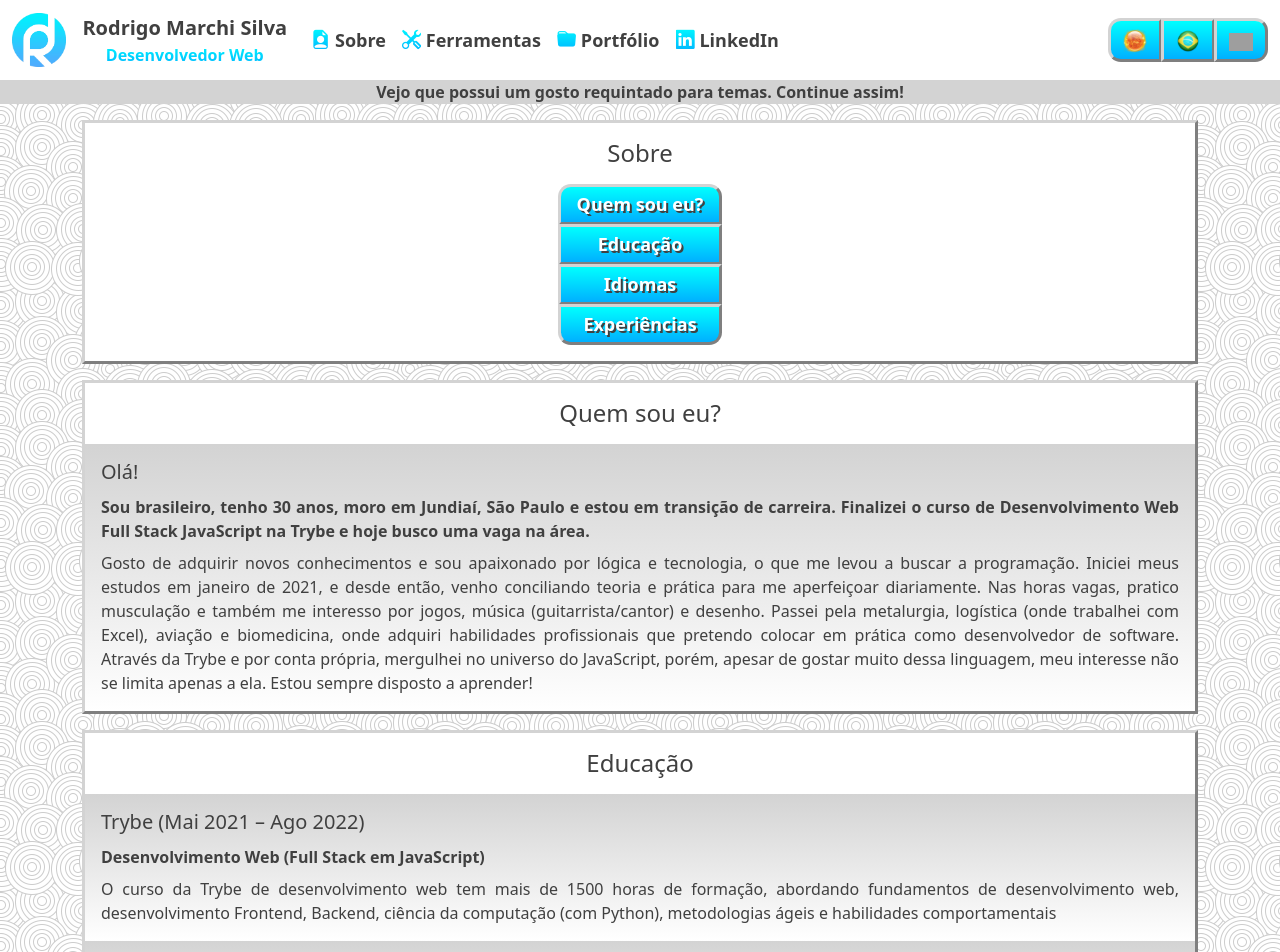
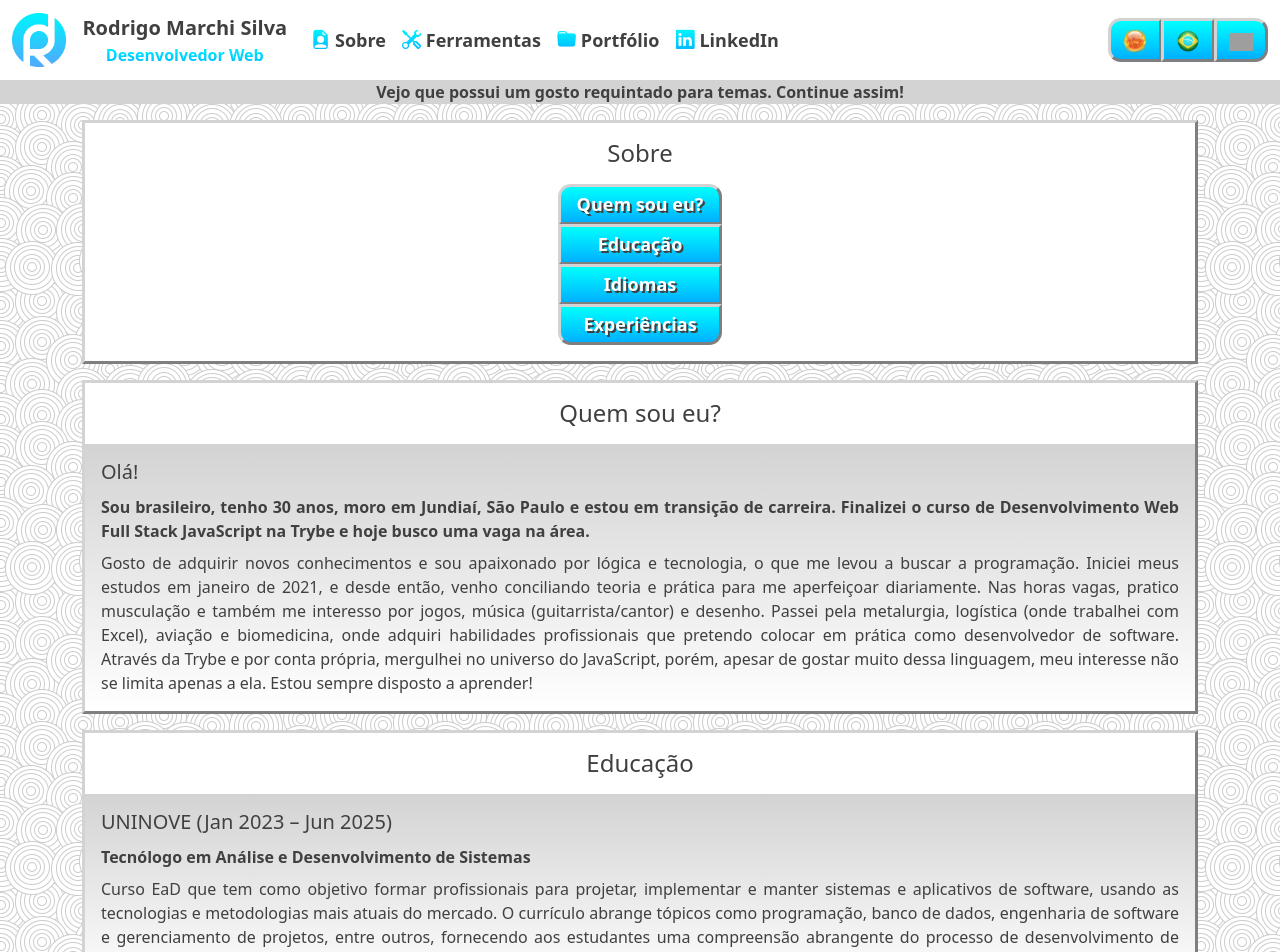
Before and after one commit to rodrigomarchisilva/rodrigomarchisilva.github.io, a React (Create React App) app: page /#/about in a window 1280 px wide. Shown: the top 952 px of the page. Built offline with nearby package versions, Linux system fonts and the light colour scheme; grey boxes are pictures that could not be loaded.

Commit message:
:sparkles: feat(new): add a new education item on about page

```diff
--- a/src/pages/about/languageContentEn.js
+++ b/src/pages/about/languageContentEn.js
@@ -24,6 +24,15 @@ const education = {
   sectionTitle: 'Education',
   id: 'education',
   threeKeyObjectList: [
+    {
+      title: 'UNINOVE (Jan 2023 – Jun 2025)',
+      subtitle: 'Associate\'s degree in Analysis and Development of Systems',
+      description: `Online course that aims to train professionals to design, implement
+      and maintain software systems and applications, using the most current technologies
+      and methodologies of the market. The curriculum covers topics such as programming,
+      database, software engineering, and project management, among others, providing
+      students with a comprehensive understanding of the software development process.`,
+    },
     {
       title: 'Trybe (May 2021 – Aug 2022)',
       subtitle: 'Web Development (Full Stack in JavaScript)',
--- a/src/pages/about/languageContentPt.js
+++ b/src/pages/about/languageContentPt.js
@@ -24,6 +24,16 @@ const education = {
   sectionTitle: 'Educação',
   id: 'education',
   threeKeyObjectList: [
+    {
+      title: 'UNINOVE (Jan 2023 – Jun 2025)',
+      subtitle: 'Tecnólogo em Análise e Desenvolvimento de Sistemas',
+      description: `Curso EaD que tem como objetivo formar profissionais para projetar,
+      implementar e manter sistemas e aplicativos de software, usando as tecnologias e
+      metodologias mais atuais do mercado. O currículo abrange tópicos como programação,
+      banco de dados, engenharia de software e gerenciamento de projetos, entre outros,
+      fornecendo aos estudantes uma compreensão abrangente do processo de desenvolvimento
+      de software.`,
+    },
     {
       title: 'Trybe (Mai 2021 – Ago 2022)',
       subtitle: 'Desenvolvimento Web (Full Stack em JavaScript)',
```
